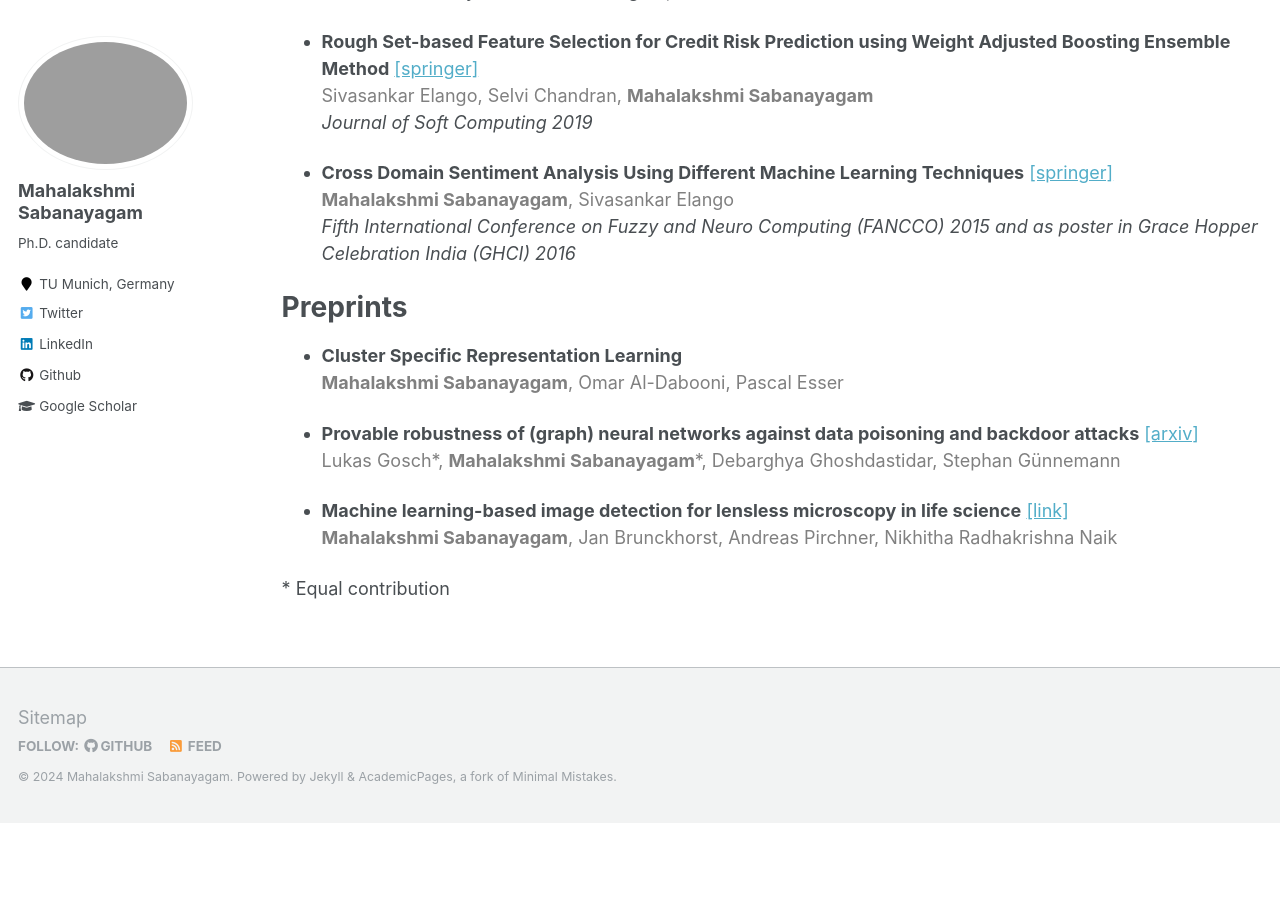
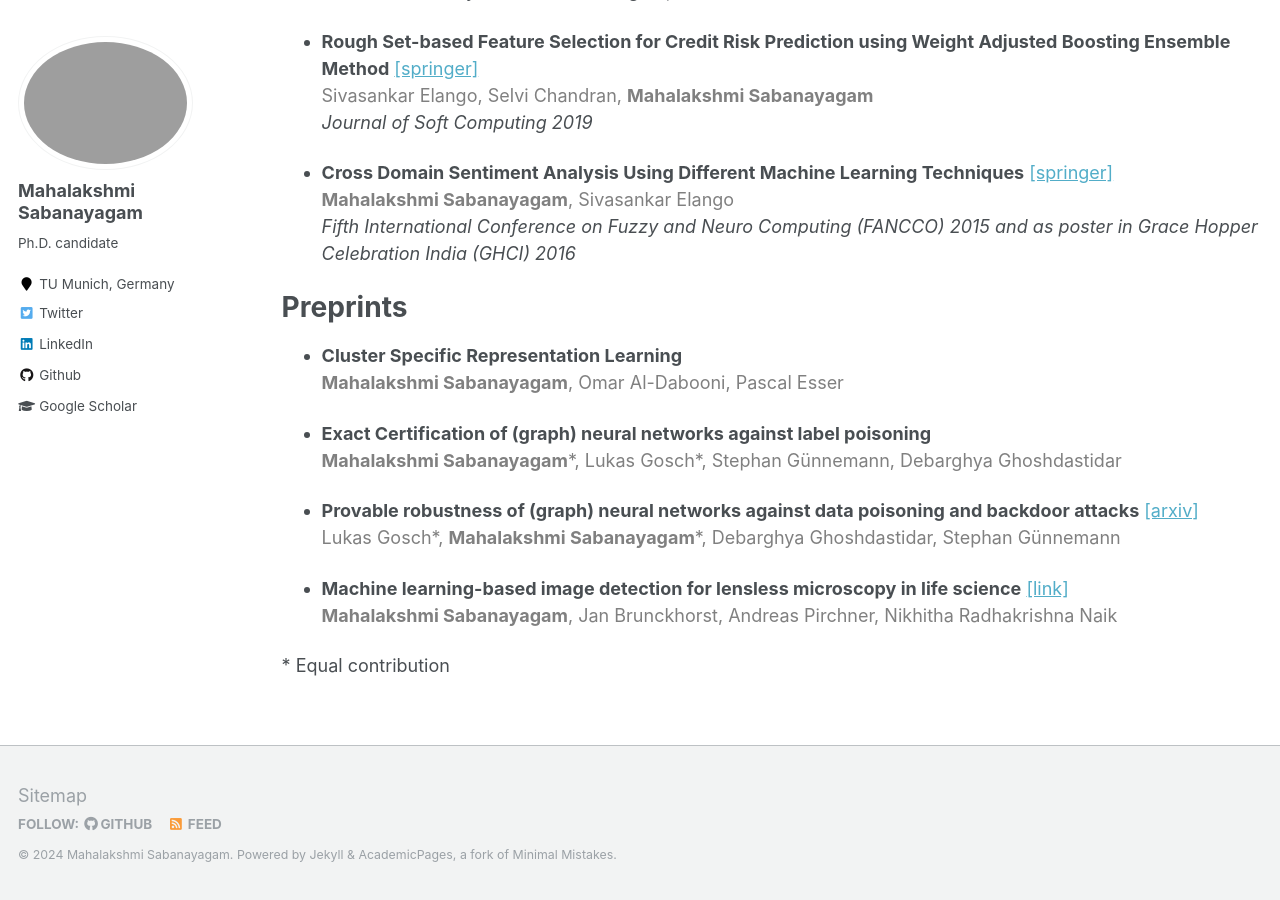
Before and after one commit to mahalakshmi-sabanayagam/mahalakshmi-sabanayagam.github.io, a Jekyll site: the page built from _pages/publications.md, in a window 1280 px wide and 900 px high, scrolled down 921 px. Built offline with Jekyll 4.4.1, drawn with Linux system fonts in a browser that asks for light colours; before the commit the page ends 1744 px from its top, so only the background shows below that.

Commit message:
Added label cert

```diff
--- a/_pages/publications.md
+++ b/_pages/publications.md
@@ -52,6 +52,8 @@ Preprints
 * **Cluster Specific Representation Learning** <br>
 <span style="color:gray;"> **Mahalakshmi Sabanayagam**, Omar Al-Dabooni, Pascal Esser </span><br>
 
+* **Exact Certification of (graph) neural networks against label poisoning** <br>
+<span style="color:gray;"> **Mahalakshmi Sabanayagam**\*, Lukas Gosch\*, Stephan Günnemann, Debarghya Ghoshdastidar </span><br>
 
 * **Provable robustness of (graph) neural networks against data poisoning and backdoor attacks** [[arxiv]](https://arxiv.org/pdf/2407.10867) <br>
 <span style="color:gray;"> Lukas Gosch\*, **Mahalakshmi Sabanayagam**\*, Debarghya Ghoshdastidar, Stephan Günnemann </span><br>
```
Also changed, not shown: 1 other file.
